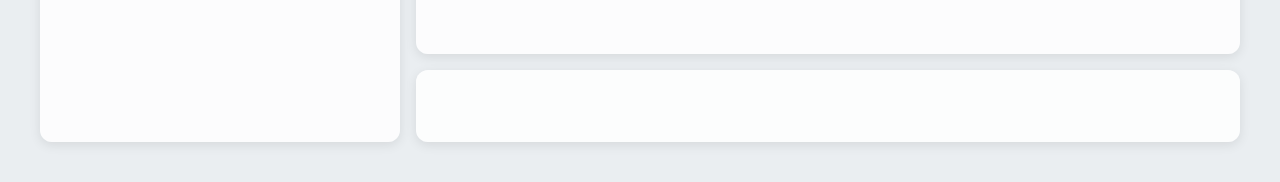
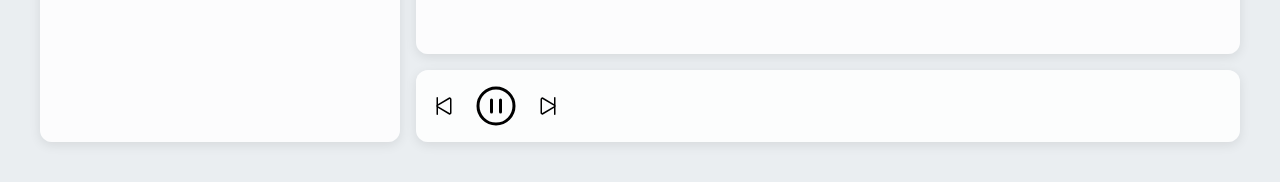
Before and after one commit to SanPhantom/test-app, a React (Vite) app: page / in a window 1280 px wide. Shown: the part 602-784 px from the top of the page. Built offline with nearby package versions, Linux system fonts and the light colour scheme.

Commit message:
fix: update icons

```diff
--- a/package.json
+++ b/package.json
@@ -22,6 +22,7 @@
     "ramda": "^0.29.1",
     "react": "^18.2.0",
     "react-dom": "^18.2.0",
+    "react-icons": "^4.12.0",
     "react-plock": "^3.0.2",
     "react-virtualized": "^9.22.5",
     "react-virtualized-image-measurer": "^0.4.0",
--- a/src/pages/TestLyric.tsx
+++ b/src/pages/TestLyric.tsx
@@ -1,11 +1,14 @@
 import "./test-lyric.css";
-import MusicLayoutHeader from '../components/Music/layout/MusicLayoutHeader'
-import MusicLayoutSlider from '../components/Music/layout/MusicLayoutSlider'
-import SanLyric from '../components/Music/common/SanLyric'
+import MusicLayoutHeader from "../components/Music/layout/MusicLayoutHeader";
+import MusicLayoutSlider from "../components/Music/layout/MusicLayoutSlider";
+import SanLyric from "../components/Music/common/SanLyric";
+import {
+  IoPauseCircleOutline,
+  IoPlaySkipBackOutline,
+  IoPlaySkipForwardOutline,
+} from "react-icons/io5";
 
 const TestLyric = () => {
-
-
   return (
     <div className="layout">
       <MusicLayoutHeader />
@@ -14,13 +17,20 @@ const TestLyric = () => {
         <MusicLayoutSlider />
 
         <div className="layout-container">
-         <div className="layout-new-lyric box-shadow">
-          <SanLyric />
+          <div className="layout-new-lyric box-shadow">
+            <SanLyric />
+          </div>
+          <div className="box-shadow layout-control">
+            <div className="control-box">
+              <div className="control-btn">
+                <IoPlaySkipBackOutline fontSize={24} fontWeight={600} />
+              </div>
+
+              <IoPauseCircleOutline fontSize={48} fontWeight={600} />
+              <IoPlaySkipForwardOutline fontSize={24} fontWeight={600} />
+            </div>
+          </div>
         </div>
-          <div className="box-shadow layout-control"></div>
-        </div>
-
-
       </div>
     </div>
   );
--- a/src/pages/test-lyric.css
+++ b/src/pages/test-lyric.css
@@ -1,5 +1,3 @@
-
-
 #root {
   width: 100vw;
   height: 100vh;
@@ -107,6 +105,24 @@
 
 .layout-control {
   height: 72px;
+  display: flex;
+  align-items: center;
+  justify-content: space-between;
+  gap: 16px;
+  padding-left: 16px;
+  padding-right: 16px;
+}
+
+.layout-control .control-box {
+  display: flex;
+  align-items: center;
+  justify-content: center;
+  gap: 16px;
+}
+
+.layout-control .control-box .control-btn {
+  cursor: pointer;
+  font-size: 0;
 }
 
 /* result */
```
Also changed, not shown: 1 other file (tests, documents, lock files or other folders).
